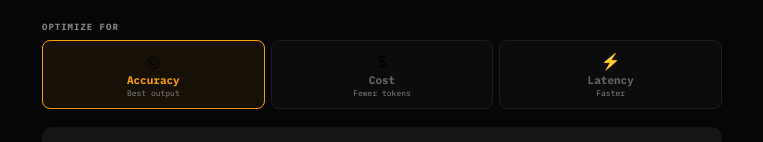
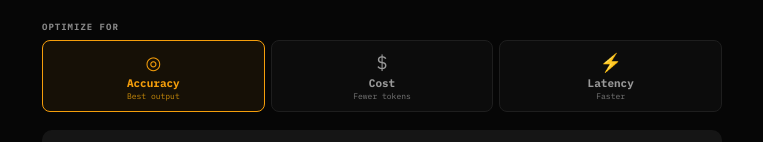
Before and after one commit to rohitbnair10/promptTune, a React (Vite) app: page / in a window 1280 px wide. Shown: the part 2578-2720 px from the top of the page, without its empty margins (258-1021 px from the left). Built offline with nearby package versions, Linux system fonts and the light colour scheme.

Commit message:
Update styles and font sizes in App component

```diff
--- a/src/App.jsx
+++ b/src/App.jsx
@@ -498,9 +498,9 @@ Respond ONLY in JSON:
                 background: goal === o.id ? "#f59e0b10" : "#0c0c0c", fontFamily: "'IBM Plex Mono'",
                 transition: "all 0.2s",
               }}>
-                <div style={{ fontSize: 16 }}>{o.icon}</div>
-                <div style={{ fontSize: 11, fontWeight: 700, color: goal === o.id ? "#f59e0b" : "#666", marginTop: 2, textTransform: "capitalize" }}>{o.id}</div>
-                <div style={{ fontSize: 8, color: "#888", marginTop: 1 }}>{o.sub}</div>
+                <div style={{ fontSize: 18, color: goal === o.id ? "#f59e0b" : "#999" }}>{o.icon}</div>
+                <div style={{ fontSize: 11, fontWeight: 700, color: goal === o.id ? "#f59e0b" : "#999", marginTop: 2, textTransform: "capitalize" }}>{o.id}</div>
+                <div style={{ fontSize: 8, color: goal === o.id ? "#c88a0a" : "#777", marginTop: 1 }}>{o.sub}</div>
               </button>
             ))}
           </div>
```
